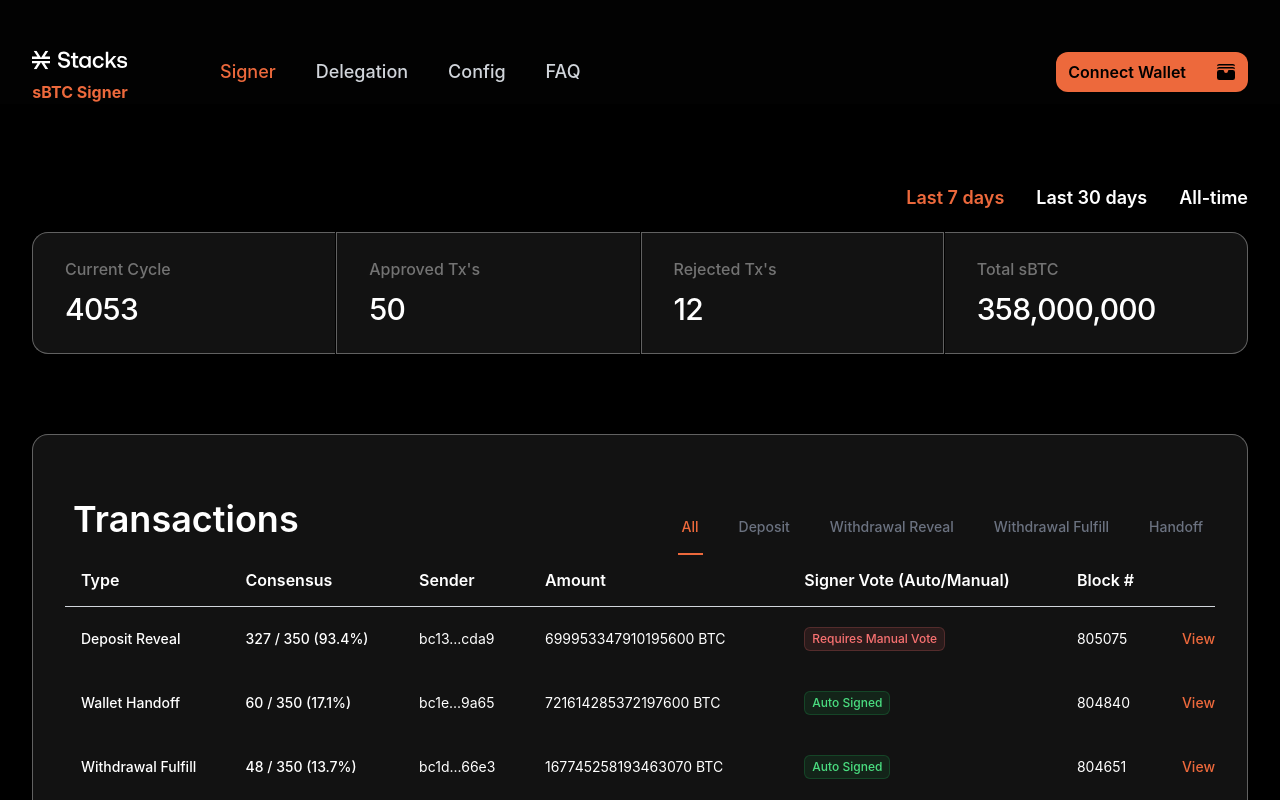
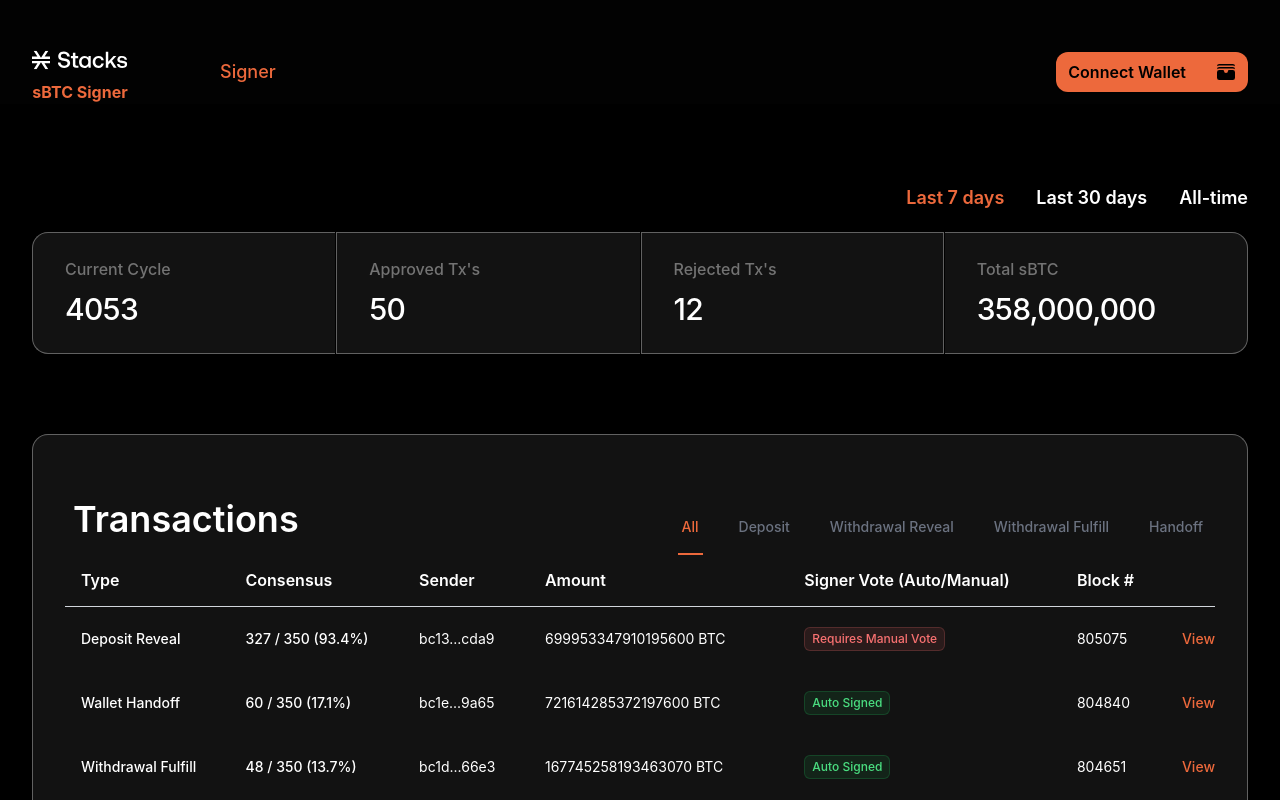
Before and after one commit to setbern/sbtc-web-signer, a Next.js app: page / in a window 1280 px wide. Shown: the top 800 px of the page. Built offline with nearby package versions, Linux system fonts and the light colour scheme.

Commit message:
nav updates

```diff
--- a/src/comp/nav/Navigation.tsx
+++ b/src/comp/nav/Navigation.tsx
@@ -14,9 +14,9 @@
 
 const navigation = [
   { name: "Signer", href: "#", current: true },
-  { name: "Delegation", href: "#", current: false },
-  { name: "Config", href: "#", current: false },
-  { name: "FAQ", href: "#", current: false },
+  // { name: "Delegation", href: "#", current: false },
+  // { name: "Config", href: "#", current: false },
+  // { name: "FAQ", href: "#", current: false },
 ];
 
 const userNavigation = [
```
